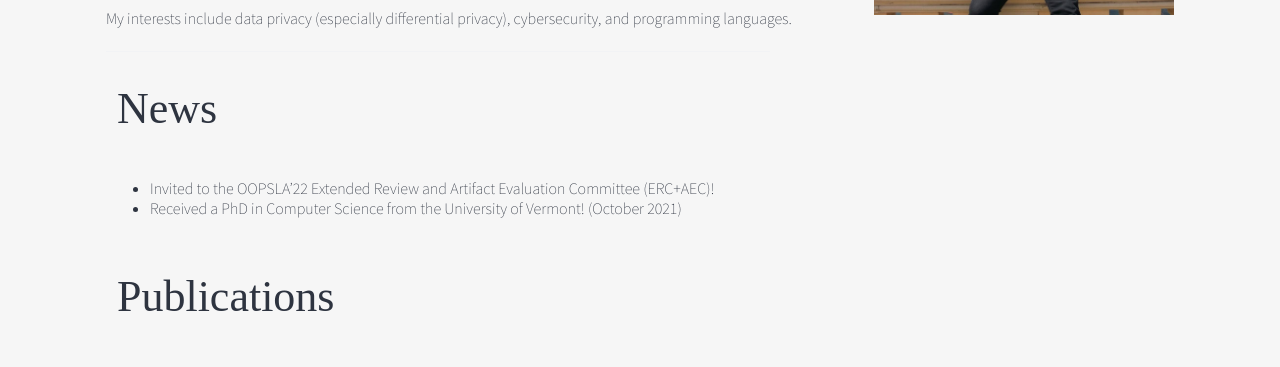
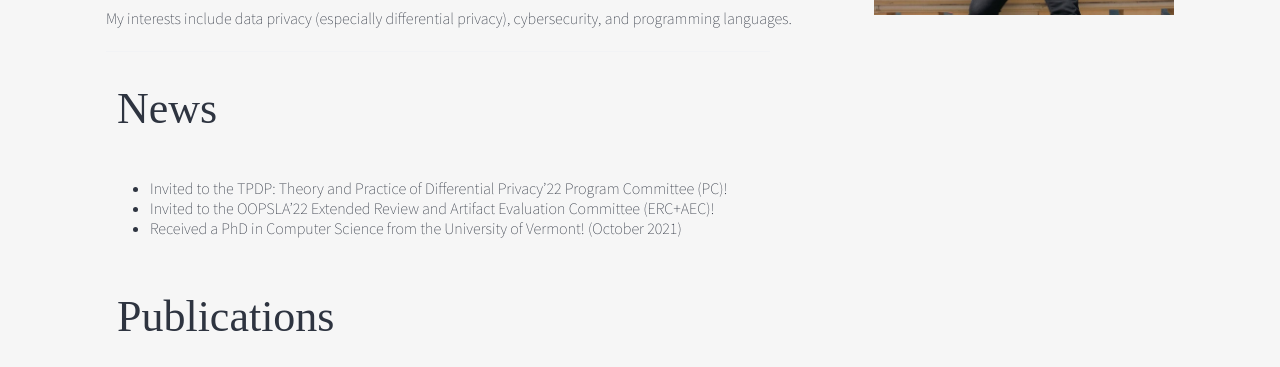
Before and after one commit to chikeabuah/chikeabuah.github.io, a plain HTML site: page index.html in a window 1280 px wide. Shown: the part 360-727 px from the top of the page. Drawn offline with nearby package versions, Linux system fonts and the light colour scheme; a web font is replaced by a local one.

Commit message:
add tpdp announcement

```diff
--- a/index.html
+++ b/index.html
@@ -225,6 +225,7 @@ p.small {
 
 <ul>
 
+	<li> Invited to the TPDP: Theory and Practice of Differential Privacy’22 Program Committee (PC)!
   <li> Invited to the OOPSLA’22 Extended Review and Artifact Evaluation Committee (ERC+AEC)!
   <li> Received a PhD in Computer Science from the University of Vermont! (October 2021)
 
```
